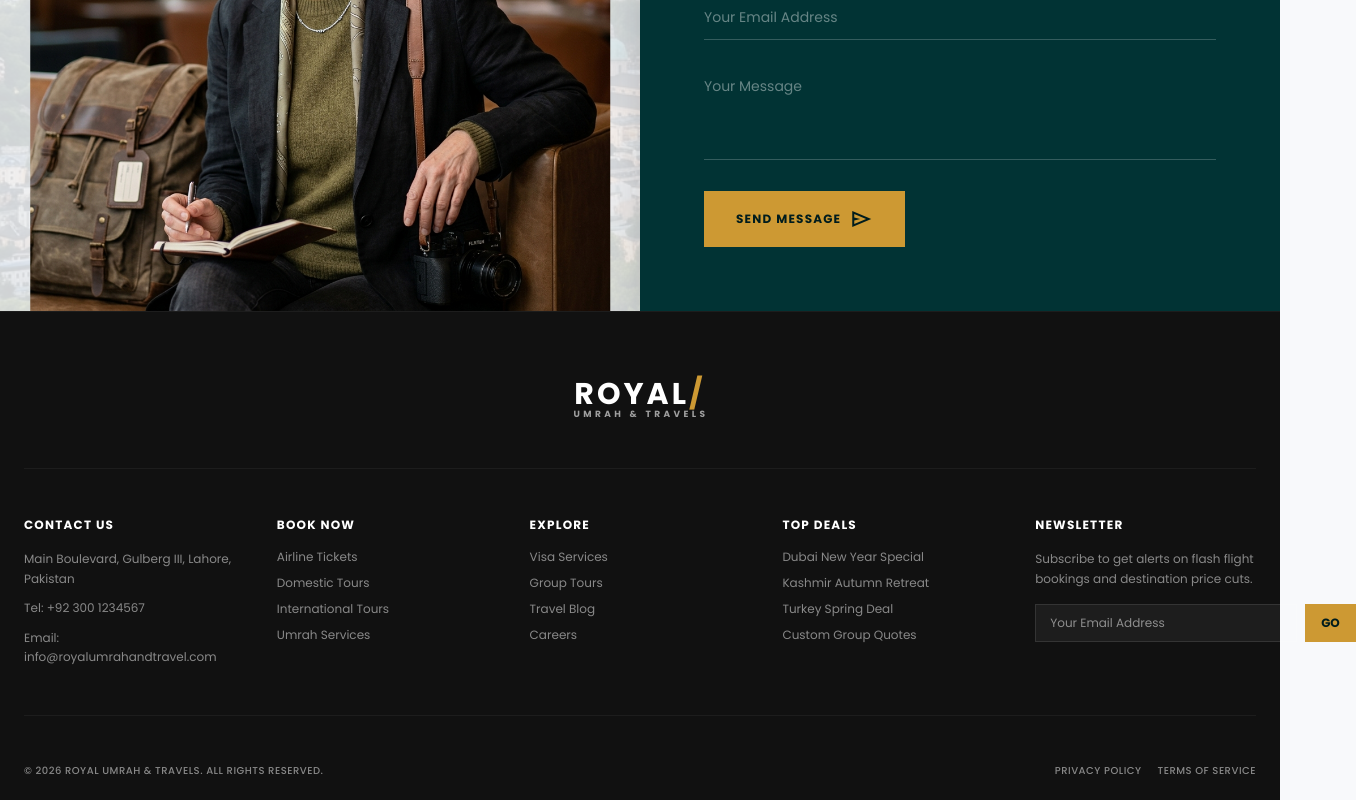
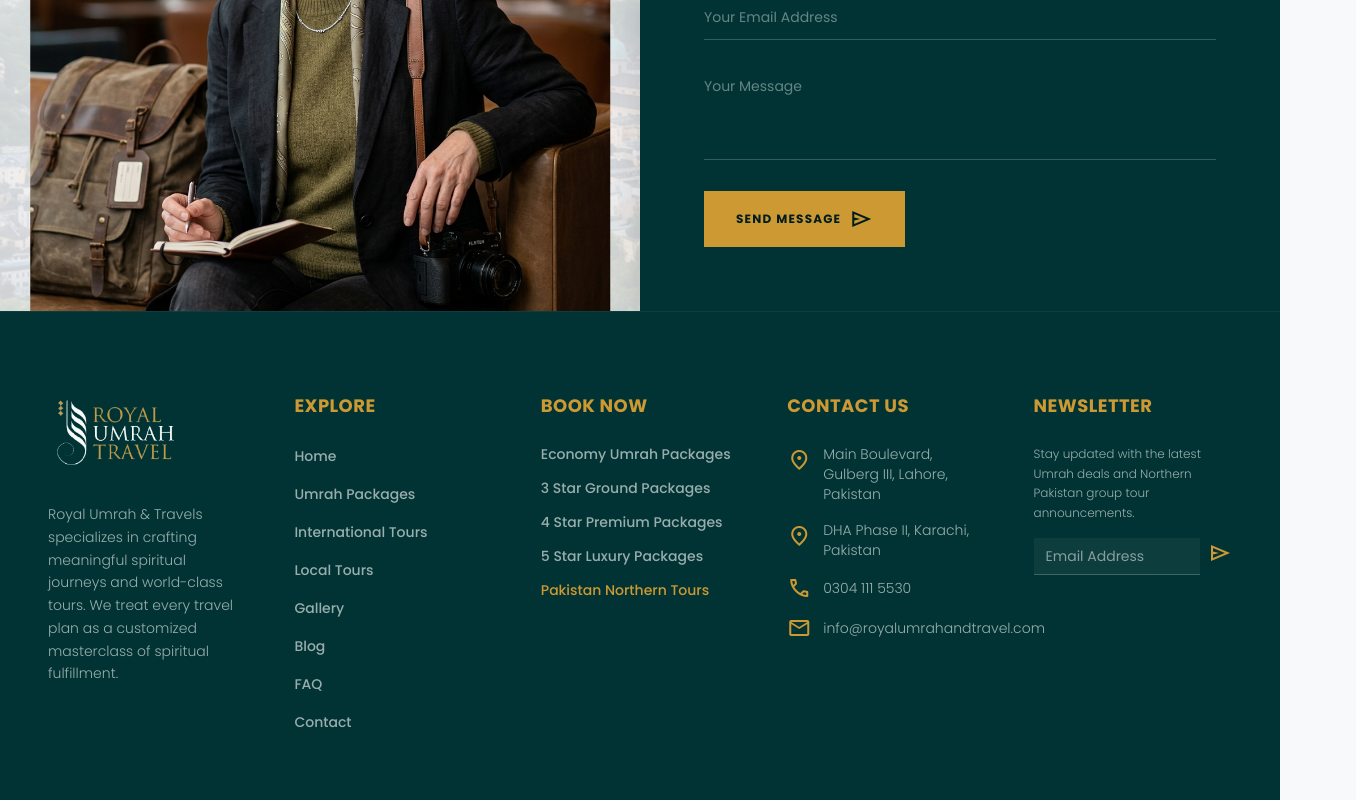
Before and after one commit to abubaker082512/rehman-umrah-travels, a React (Vite) app in the folder client/: page / in a window 1280 px wide. Shown: the part 11200-12000 px from the top of the page, 1356 px wide, since content can reach past the window. Built offline with nearby package versions, Linux system fonts and the light colour scheme; no server answers.

Commit message:
Replace hardcoded corporate charcoal footer on Home3 homepage with central Branded Aligned Footer

```diff
--- a/client/src/pages/Home3.jsx
+++ b/client/src/pages/Home3.jsx
@@ -17,6 +17,7 @@ import BannerContactForm from '../components/BannerContactForm'
 import WhatsAppButton from '../components/WhatsAppButton';
 import ScrollReveal from '../components/ScrollReveal'
 import Navbar from '../components/Navbar'
+import Footer from '../components/Footer'
 
 const API_BASE = import.meta.env.VITE_API_URL || ''
 
@@ -1370,96 +1371,8 @@ const Home3 = () => {
         </div>
       </section>
 
-      {/* 9. Corporate Charcoal Footer */}
-      <footer className="bg-[#111111] text-white/50 py-16 px-6 border-t border-white/5 text-xs">
-        <div className="max-w-7xl mx-auto space-y-12">
-          {/* Centered Logo at the top */}
-          <div className="flex flex-col items-center text-center select-none">
-            <span className="text-white text-3xl font-bold tracking-widest uppercase font-headline">
-              ROYAL
-              <span className="text-[#CD9933]">/</span>
-            </span>
-            <span className="text-white/60 text-[9px] font-bold tracking-[0.38em] uppercase -mt-1 pl-[2px] font-manrope">
-              UMRAH & TRAVELS
-            </span>
-          </div>
-
-          <hr className="border-white/5" />
-
-          {/* 5 Clean Columns Grid */}
-          <div className="grid grid-cols-1 sm:grid-cols-2 md:grid-cols-5 gap-8 text-left font-manrope">
-            {/* Col 1 */}
-            <div className="space-y-4">
-              <h5 className="text-white font-bold tracking-widest uppercase">Contact Us</h5>
-              <div className="space-y-2.5 leading-relaxed">
-                <p>Main Boulevard, Gulberg III, Lahore, Pakistan</p>
-                <p>Tel: +92 300 1234567</p>
-                <p>Email: info@royalumrahandtravel.com</p>
-              </div>
-            </div>
-
-            {/* Col 2 */}
-            <div className="space-y-4">
-              <h5 className="text-white font-bold tracking-widest uppercase">Book Now</h5>
-              <ul className="space-y-2.5">
-                <li><Link to="/flights" className="hover:text-[#CD9933] transition-colors">Airline Tickets</Link></li>
-                <li><Link to="/packages" className="hover:text-[#CD9933] transition-colors">Domestic Tours</Link></li>
-                <li><Link to="/packages" className="hover:text-[#CD9933] transition-colors">International Tours</Link></li>
-                <li><Link to="/packages" className="hover:text-[#CD9933] transition-colors">Umrah Services</Link></li>
-              </ul>
-            </div>
-
-            {/* Col 3 */}
-            <div className="space-y-4">
-              <h5 className="text-white font-bold tracking-widest uppercase">Explore</h5>
-              <ul className="space-y-2.5">
-                <li><Link to="/visa-services" className="hover:text-[#CD9933] transition-colors">Visa Services</Link></li>
-                <li><Link to="/about" className="hover:text-[#CD9933] transition-colors">Group Tours</Link></li>
-                <li><Link to="/blog" className="hover:text-[#CD9933] transition-colors">Travel Blog</Link></li>
-                <li><Link to="/contact" className="hover:text-[#CD9933] transition-colors">Careers</Link></li>
-              </ul>
-            </div>
-
-            {/* Col 4 */}
-            <div className="space-y-4">
-              <h5 className="text-white font-bold tracking-widest uppercase">Top Deals</h5>
-              <ul className="space-y-2.5">
-                <li><Link to="/packages" className="hover:text-[#CD9933] transition-colors">Dubai New Year Special</Link></li>
-                <li><Link to="/packages" className="hover:text-[#CD9933] transition-colors">Kashmir Autumn Retreat</Link></li>
-                <li><Link to="/packages" className="hover:text-[#CD9933] transition-colors">Turkey Spring Deal</Link></li>
-                <li><Link to="/packages" className="hover:text-[#CD9933] transition-colors">Custom Group Quotes</Link></li>
-              </ul>
-            </div>
-
-            {/* Col 5 */}
-            <div className="space-y-4">
-              <h5 className="text-white font-bold tracking-widest uppercase">Newsletter</h5>
-              <p className="leading-relaxed">Subscribe to get alerts on flash flight bookings and destination price cuts.</p>
-              <div className="flex gap-2">
-                <input
-                  className="bg-white/5 border border-white/10 text-white text-xs px-3.5 py-2.5 focus:border-[#CD9933] outline-none flex-1"
-                  placeholder="Your Email Address"
-                  type="email"
-                />
-                <button className="bg-[#CD9933] hover:bg-white hover:text-[#013334] text-primary px-4 py-2.5 transition-colors font-bold">
-                  GO
-                </button>
-              </div>
-            </div>
-          </div>
-
-          <hr className="border-white/5" />
-
-          {/* Bottom copyright row */}
-          <div className="flex flex-col sm:flex-row justify-between items-center gap-4 text-[10px] tracking-wider uppercase font-medium">
-            <p>© 2026 ROYAL UMRAH & TRAVELS. ALL RIGHTS RESERVED.</p>
-            <div className="flex items-center gap-4">
-              <a href="#" className="hover:text-white transition-colors">Privacy Policy</a>
-              <a href="#" className="hover:text-white transition-colors">Terms of Service</a>
-            </div>
-          </div>
-        </div>
-      </footer>
+      {/* 9. Branded Aligned Footer */}
+      <Footer />
 
     <WhatsAppButton />
     </div>
```
